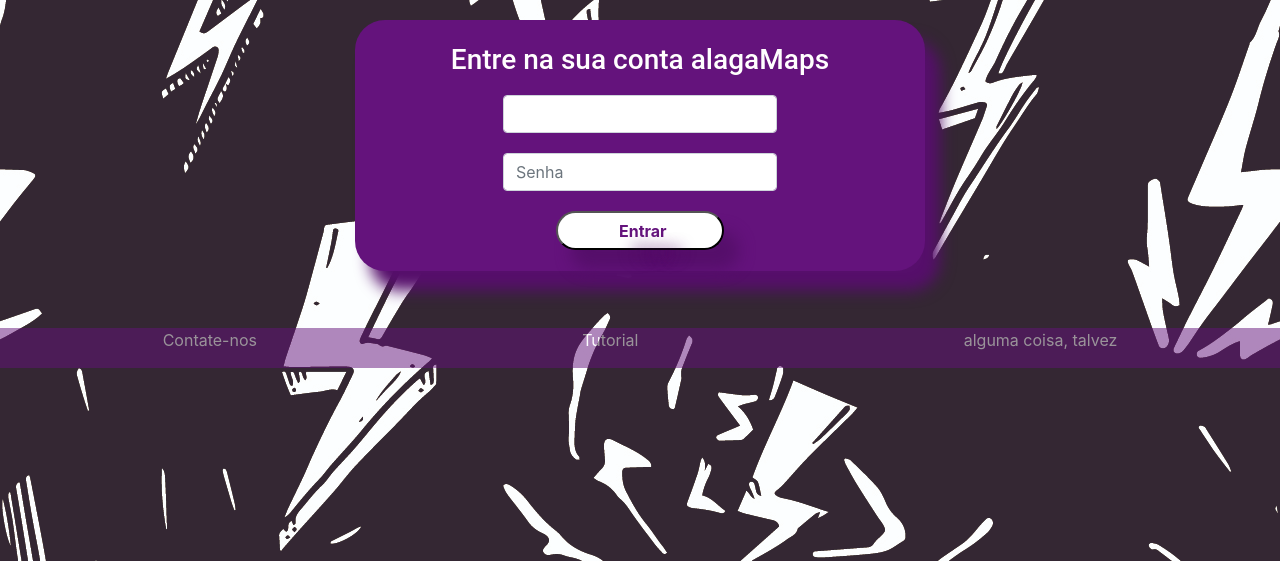
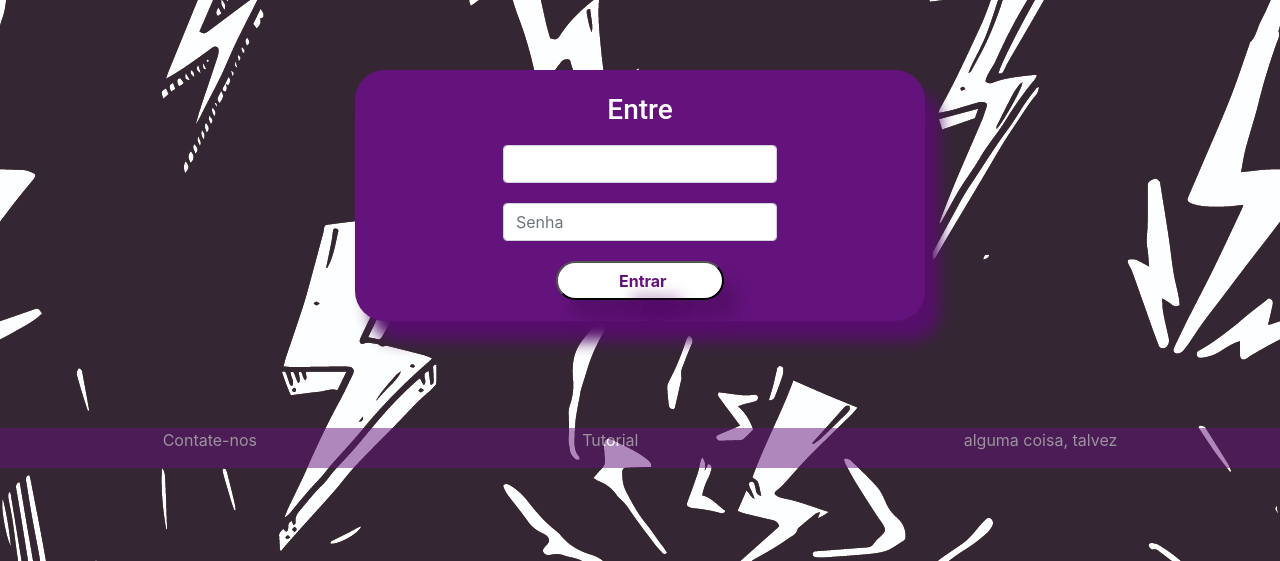
Before and after one commit to voittus/DemodayProject, a Django app: page /login/ in a window 1280 px wide. Shown: the part 56-617 px from the top of the page. Run offline with Django 3.2, Linux system fonts and the light colour scheme; some libraries are stand-ins or nearby versions.

Commit message:
Adicionar novo formulário de login no html e organizar outros formulários

```diff
--- a/website/templates/alagou.html
+++ b/website/templates/alagou.html
@@ -4,7 +4,7 @@
 {% block content %}
 
 <section>
-    <div class="purplecard" id="formul">
+    <div class="purplecard" id="formulario">
         <h3>Fala pra gente, onde alagou?</h3>
         {% if formulario %}
         <form method="POST">
--- a/website/templates/cadastro.html
+++ b/website/templates/cadastro.html
@@ -5,7 +5,7 @@
 
 <section>
 
-    <div class="purplecard" id="formu">
+    <div class="purplecard" id="formulario">
         <h3>Cadastre-se</h3>
         {% if formulario %}
         <form method="POST">
--- a/website/templates/login.html
+++ b/website/templates/login.html
@@ -2,11 +2,9 @@
 {% load static %}
 {% load crispy_forms_tags %}
 {% block content %}
-
 <section>
-
-    <div class="purplecard" id="formu">
-        <h3>Entre na sua conta alagaMaps</h3>
+        <div class="purplecard" id="formulario">
+            <h3>Entre</h3>
             {% if formulario %}
             <form method="POST">
                 {% csrf_token %}
@@ -18,7 +16,5 @@
             <h2>{{msg}}</h2>
             {% endif %}
         </div>
-
     </section>
-
 {% endblock %}
```
Lines whose indentation alone changed are shown as unchanged.
